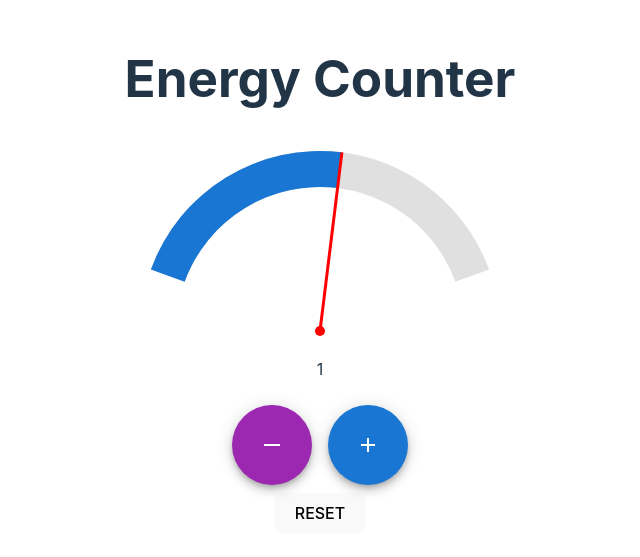
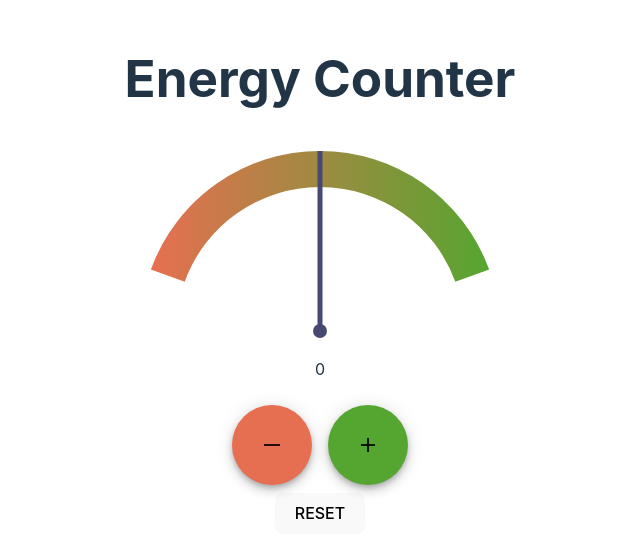
Before and after one commit to tomgame984/The-Neurons, a React (Vite) app in the folder Frontend/: page /Dashboard in a window 1280 px wide. Shown: the part 125-682 px from the top of the page, without its empty margins (320-960 px from the left). Built offline with nearby package versions, Linux system fonts and the light colour scheme.

Commit message:
color changes - gauge min-mmax set - gauge gradient

```diff
--- a/Frontend/src/components/Buttons.jsx
+++ b/Frontend/src/components/Buttons.jsx
@@ -8,30 +8,33 @@ import HorizontalRoleIcon from '@mui/icons-material/HorizontalRule';
 const Buttons = (props) => {
 
     const incrementCounter=() => {
+        if (props.count <= 9){
         props.setCount(props.count + 1)
+        }
     };
 
 
     const decrementCounter=() => {
+        if (props.count >= -9){
         props.setCount(props.count - 1)
-    }
+        }
+    };
     return (
         <div role="power-buttons" >
         <Box sx={{ '& > :not(style)': { m: 1 } }}>
         <Fab
         data-testid="button-test-down"
-        color="secondary"
+        color="#E76F51"
         aria-label="subtract"
         onClick={decrementCounter}
-        sx={{ width: '80px', height: '80px' }}
+        sx={{backgroundColor: '#E76F51', width: '80px', height: '80px' }}
         >
         <HorizontalRoleIcon />
         </Fab>
         <Fab data-testid="button-test-up"
-        color="primary"
         aria-label="add"
         onClick={incrementCounter}
-        sx={{ width: '80px', height: '80px' }}
+        sx={{ backgroundColor: '#55a630', width: '80px', height: '80px' }}
         >
         <AddIcon />
         </Fab>
--- a/Frontend/src/components/Gague.jsx
+++ b/Frontend/src/components/Gague.jsx
@@ -1,8 +1,7 @@
-import { useState } from "react";
+import React, { useState } from "react";
 import Buttons from './Buttons'
-import * as React from 'react';
-import { Gauge } from '@mui/x-charts/Gauge';
 import {
+  Gauge,
   GaugeContainer,
   GaugeValueArc,
   GaugeReferenceArc,
@@ -24,18 +23,18 @@ function GaugePointer() {
   };
   return (
     <g>
-      <circle cx={cx} cy={cy} r={5} fill="red" />
+      <circle cx={cx} cy={cy} r={7} fill="#474973" />
       <path
         d={`M ${cx} ${cy} L ${target.x} ${target.y}`}
-        stroke="red"
-        strokeWidth={3}
+        stroke="#474973"
+        strokeWidth={5}
       />
     </g>
   );
 }
 
 function Gague() {
-    const [count, setCount] = useState(1)
+    const [count, setCount] = useState(0)
 
     const resetCount = () => {
         setCount(0)
@@ -53,9 +52,17 @@ function Gague() {
       endAngle={70}
       value={count}
       >
-
-      <GaugeReferenceArc />
-      <GaugeValueArc />
+        <defs>
+        <linearGradient id="gaugeGradient" x1="0" y1="0" x2="1" y2="0">
+          <stop offset="0%" stopColor="#E76F51" />
+          <stop offset="100%" stopColor="#55a630" />
+        </linearGradient>
+      </defs>
+    <GaugeReferenceArc
+        sx={{
+          fill: "url(#gaugeGradient)",
+        }}
+      />
       <GaugePointer />
       </GaugeContainer>
         <div className="energy-Display">
```
